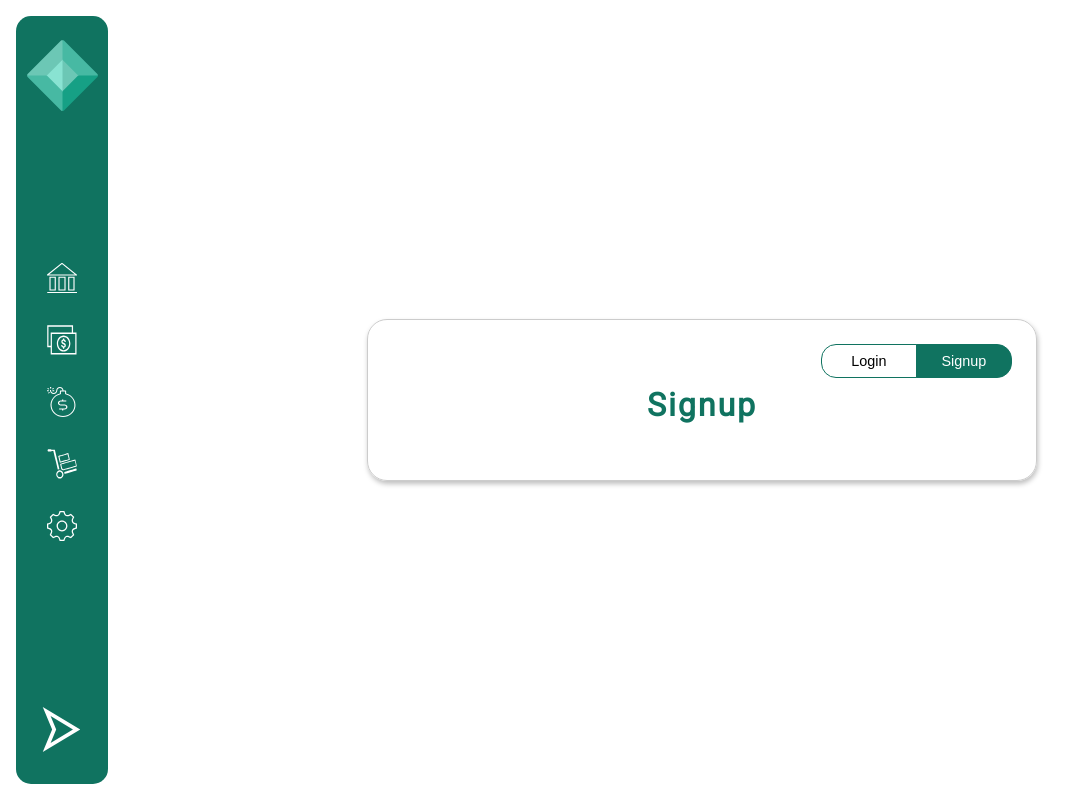
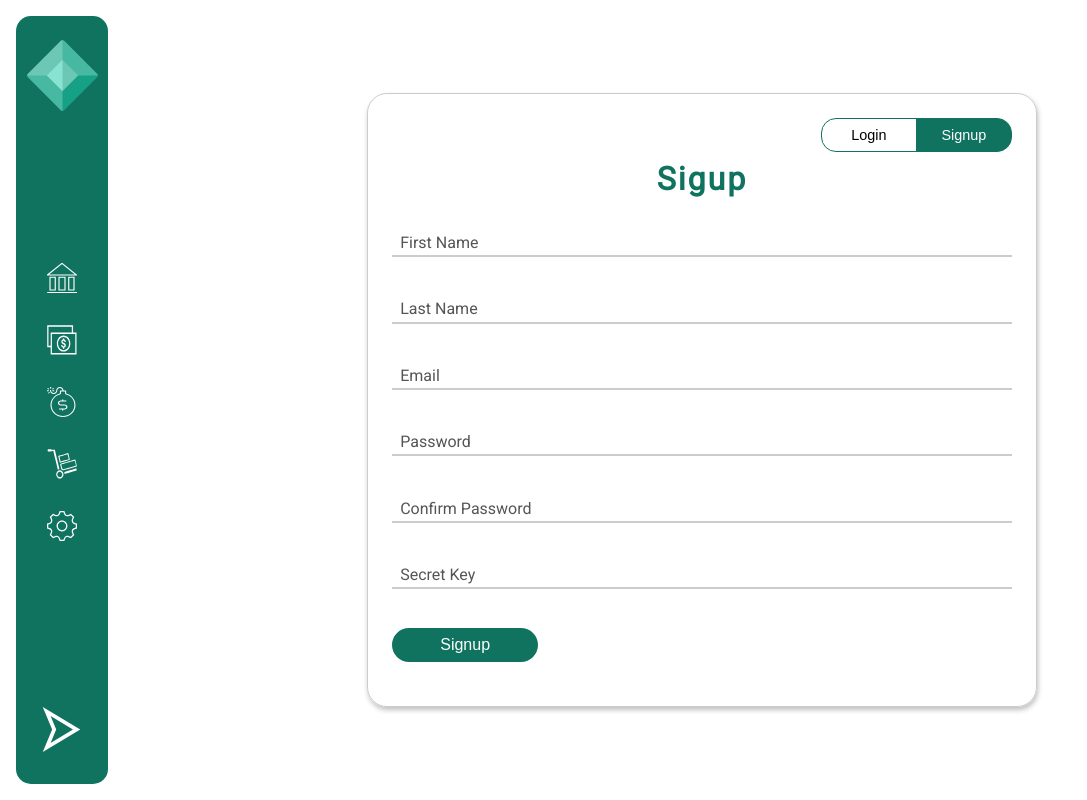
Before and after one commit to olivercastroteran/finpal, a React (Create React App) app: page /auth in a window 1280 px wide. Both pictures are taken after a click on the button "Signup". Shown: the whole page, without its empty margins (0-1087 px from the left). Built offline with nearby package versions, Linux system fonts and the light colour scheme.

Commit message:
signup component added

```diff
--- a/src/languages/english.js
+++ b/src/languages/english.js
@@ -23,6 +23,18 @@ const english = {
     date: 'Date',
     btn: 'Edit',
   },
+  login: {
+    title: 'Login',
+    btn: 'Login',
+  },
+  signup: {
+    title: 'Sigup',
+    firstName: 'First Name',
+    lastName: 'Last Name',
+    password2: 'Confirm Password',
+    secretKey: 'Secret Key',
+    btn: 'Signup',
+  },
   sidebar: ['Dashboard', 'Balance', 'Debts', 'Stock'],
   header: 'Search',
   dashboard: {
--- a/src/languages/spanish.js
+++ b/src/languages/spanish.js
@@ -23,6 +23,18 @@ const spanish = {
     date: 'Fecha',
     btn: 'Editar',
   },
+  login: {
+    title: 'Iniciar Sesión',
+    btn: 'Iniciar Sesión',
+  },
+  signup: {
+    title: 'Registrarse',
+    firstName: 'Nombre',
+    lastName: 'Apellido',
+    password2: 'Confirmar Password',
+    secretKey: 'LLave Secreta',
+    btn: 'Registrarse',
+  },
   sidebar: ['Menu', 'Balance', 'Deudas', 'Stock'],
   header: 'Buscar',
   dashboard: {
--- a/src/views/authentication/Auth.js
+++ b/src/views/authentication/Auth.js
@@ -6,6 +6,7 @@ import Signup from './signup/Signup';
 
 const Auth = () => {
   const isDarkMode = useSelector((state) => state.settings.isDarkMode);
+  const language = useSelector((state) => state.settings.language);
   const [login, setLogin] = useState(true);
   const [signup, setSignup] = useState(false);
 
@@ -20,7 +21,7 @@ const Auth = () => {
               setLogin(true);
             }}
           >
-            Login
+            {language === 'english' ? 'Login' : 'Acceder'}
           </button>
           <button
             className={signup ? 'auth-btn right active' : 'auth-btn right'}
@@ -29,7 +30,7 @@ const Auth = () => {
               setSignup(true);
             }}
           >
-            Signup
+            {language === 'english' ? 'Signup' : 'Registrarse'}
           </button>
         </div>
 
--- a/src/views/authentication/Auth.scss
+++ b/src/views/authentication/Auth.scss
@@ -5,7 +5,8 @@
 
   &.dark {
     .auth__container {
-      border-color: #333;
+      border-color: #222;
+      background-color: #1a1a1a;
 
       form {
         h2 {
@@ -58,7 +59,7 @@
         cursor: pointer;
         min-width: 6rem;
         font-size: 0.9rem;
-        padding: 0.5rem;
+        padding: 0.5rem 0.75rem;
         border: none;
         border: 1px solid #107360;
         transition: all 0.3s;
--- a/src/views/authentication/login/Login.js
+++ b/src/views/authentication/login/Login.js
@@ -1,17 +1,32 @@
-import { useState } from 'react';
+import { useEffect, useState } from 'react';
+import { useSelector } from 'react-redux';
+import { english, spanish } from '../../../languages';
 
 const Login = () => {
+  const language = useSelector((state) => state.settings.language);
+  const [content, setContent] = useState({});
   const [email, setEmail] = useState('');
   const [password, setPassword] = useState('');
 
+  useEffect(() => {
+    if (language === 'english') {
+      setContent({ ...english.login });
+    } else if (language === 'spanish') {
+      setContent({ ...spanish.login });
+    }
+  }, [language]);
+
   const handleSubmit = (e) => {
     e.preventDefault();
-    console.log({ email, setEmail });
+    console.log({ email, password });
+
+    setEmail('');
+    setPassword('');
   };
 
   return (
     <form className="form login" onSubmit={handleSubmit}>
-      <h2>Login</h2>
+      <h2>{content?.title}</h2>
 
       <div className="input-field">
         <input
@@ -46,7 +61,7 @@ const Login = () => {
       </div>
 
       <div className="input-field">
-        <button className="form__btn">Login</button>
+        <button className="form__btn">{content?.btn}</button>
       </div>
     </form>
   );
--- a/src/views/authentication/signup/Signup.js
+++ b/src/views/authentication/signup/Signup.js
@@ -1,9 +1,141 @@
-const Signup = () => {
+import { useEffect, useState } from 'react';
+import { useSelector } from 'react-redux';
+import { english, spanish } from '../../../languages';
+
+const Login = () => {
+  const language = useSelector((state) => state.settings.language);
+  const [content, setContent] = useState({});
+  const [user, setUser] = useState({
+    firstName: '',
+    lastName: '',
+    email: '',
+    password: '',
+    password2: '',
+    secretKey: '',
+  });
+
+  useEffect(() => {
+    if (language === 'english') {
+      setContent({ ...english.signup });
+    } else if (language === 'spanish') {
+      setContent({ ...spanish.signup });
+    }
+  }, [language]);
+
+  const handleSubmit = (e) => {
+    e.preventDefault();
+    console.log(user);
+  };
+
+  const handleChange = (e) => {
+    const name = e.target.name;
+    const value = e.target.value;
+
+    setUser({ ...user, [name]: value });
+  };
+
   return (
-    <form className="signup">
-      <h2>Signup</h2>
+    <form
+      className="form login"
+      onSubmit={handleSubmit}
+      autoComplete="off"
+      onKeyPress={(e) => {
+        if (e.which === 13) {
+          e.preventDefault();
+        }
+      }}
+    >
+      <h2>{content?.title}</h2>
+
+      <div className="input-field">
+        <input
+          type="text"
+          placeholder={content?.firstName}
+          id="firstName"
+          name="firstName"
+          autoComplete="off"
+          onChange={handleChange}
+          value={user.firstName}
+          required
+        />
+        <label htmlFor="firstName">{content?.firstName}</label>
+      </div>
+
+      <div className="input-field">
+        <input
+          type="text"
+          placeholder={content?.lastName}
+          id="lastName"
+          name="lastName"
+          autoComplete="off"
+          onChange={handleChange}
+          value={user.lastName}
+          required
+        />
+        <label htmlFor="lastName">{content?.lastName}</label>
+      </div>
+
+      <div className="input-field">
+        <input
+          type="email"
+          placeholder="Email"
+          id="email"
+          name="email"
+          autoComplete="off"
+          onChange={handleChange}
+          value={user.email}
+          required
+        />
+        <label htmlFor="email">Email</label>
+      </div>
+
+      <div className="input-field">
+        <input
+          type="password"
+          placeholder="Password"
+          id="password"
+          name="password"
+          autoComplete="off"
+          onChange={handleChange}
+          value={user.password}
+          required
+        />
+        <label htmlFor="password">Password</label>
+      </div>
+
+      <div className="input-field">
+        <input
+          type="password"
+          placeholder={content?.password2}
+          id="password2"
+          name="password2"
+          autoComplete="off"
+          onChange={handleChange}
+          value={user.password2}
+          required
+        />
+        <label htmlFor="password2">{content?.password2}</label>
+      </div>
+
+      <div className="input-field">
+        <input
+          type="password"
+          placeholder={content?.secretKey}
+          id="secretKey"
+          name="secretKey"
+          autoComplete="off"
+          onChange={handleChange}
+          value={user.secretKey}
+          required
+        />
+        <label htmlFor="secretKey">{content?.secretKey}</label>
+      </div>
+
+      <div className="input-field">
+        <button className="form__btn">{content?.btn}</button>
+      </div>
     </form>
   );
 };
 
-export default Signup;
+export default Login;
```
Also changed, not shown: 1 other file (tests, documents, lock files or other folders).
